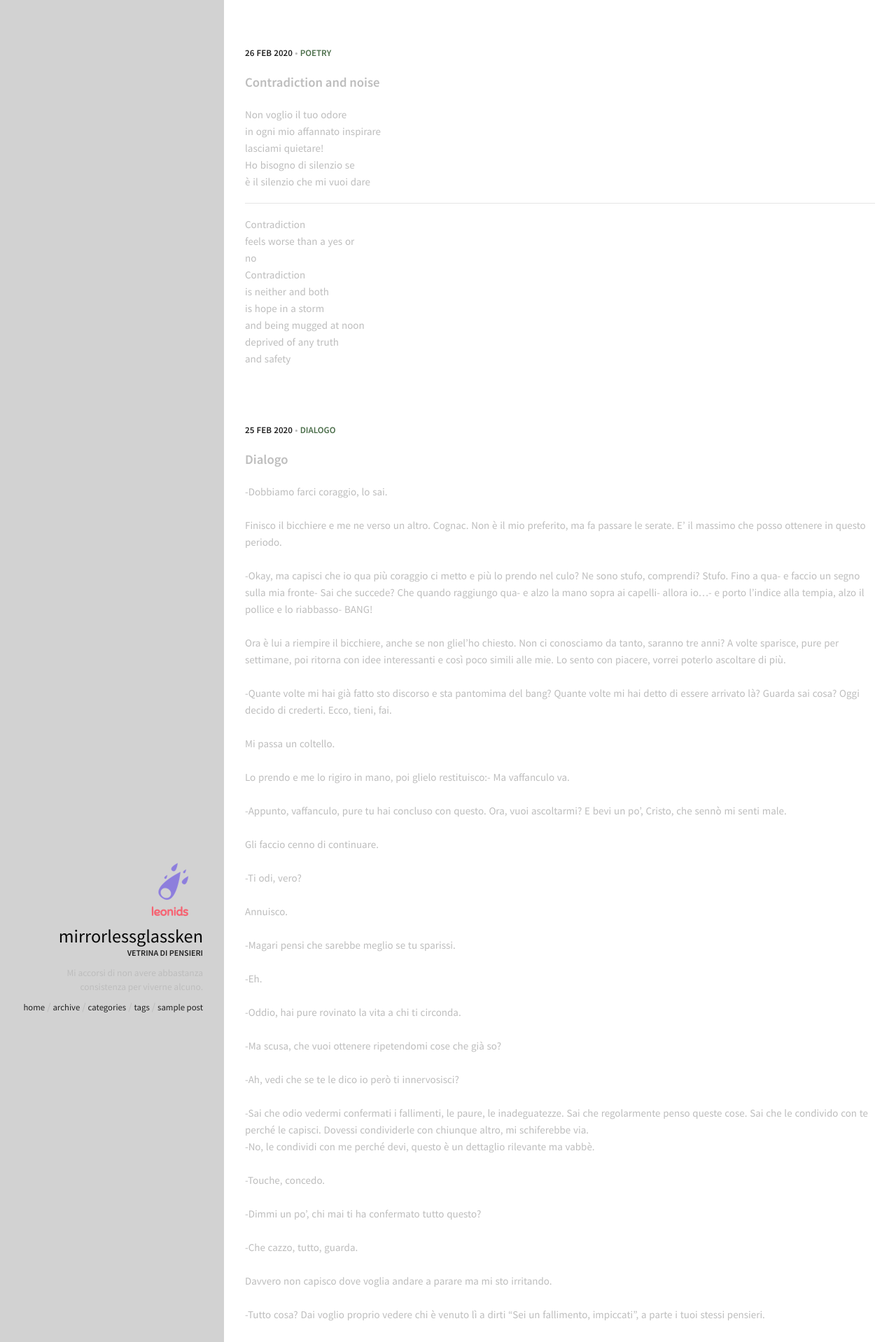
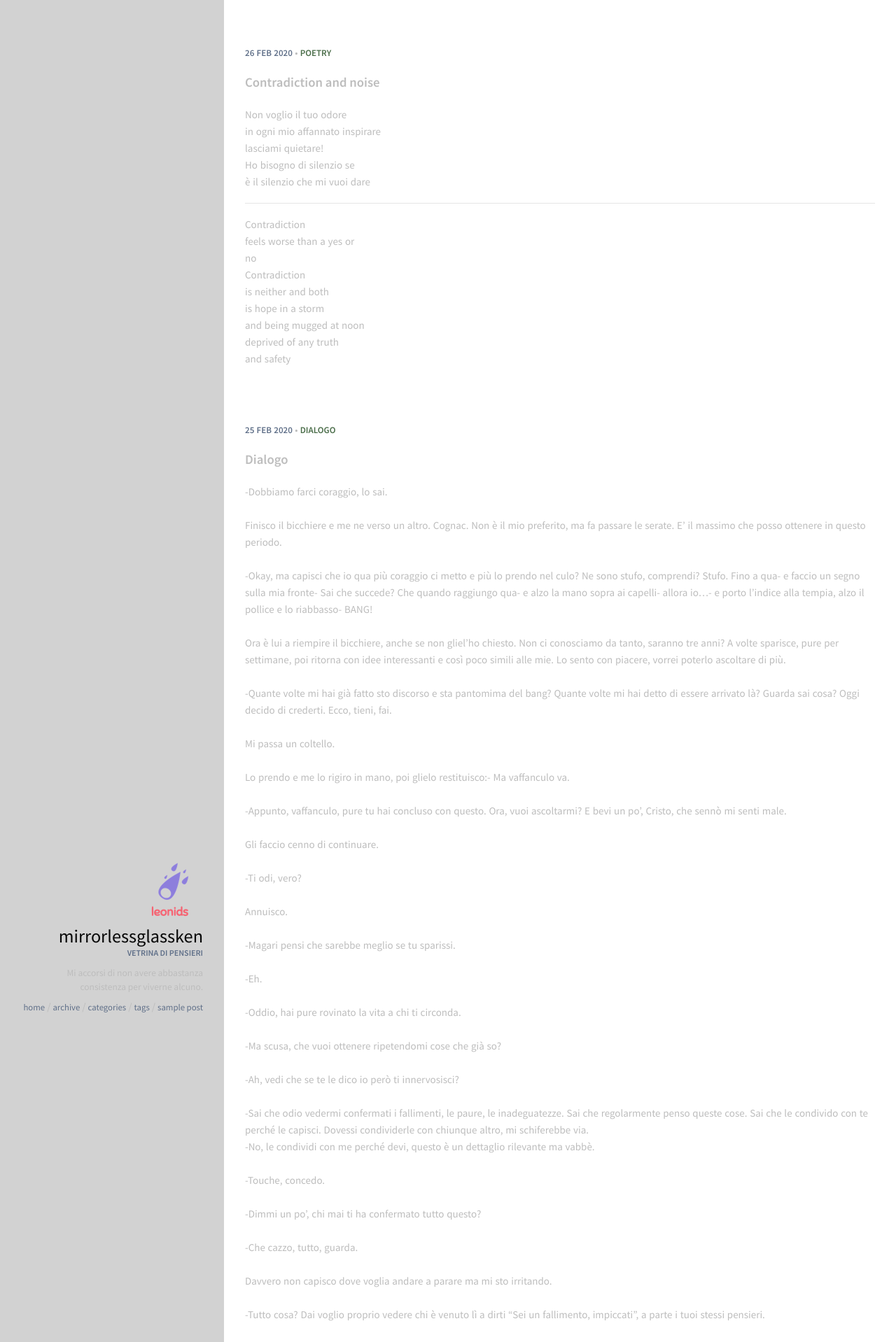
Before and after one commit to mirrorlessglassken/mirrorlessglassken.github.io, a Jekyll site: the page built from index.html, in a window 1280 px wide. Shown: the top 1918 px of the page at 70% size. Built offline with Jekyll 4.4.1, drawn with Linux system fonts in a browser that asks for light colours.

Commit message:
cambiato secondary

```diff
--- a/_sass/components/_variables.scss
+++ b/_sass/components/_variables.scss
@@ -56,7 +56,7 @@
 
 $white:            #fff;
 $primary:          #42b983;
-$secondary:        #212121;
+$secondary:        #607089;
 $success:          #65e892;
 $danger:           #131313;
 $warning:          #4B6E4A;
```
